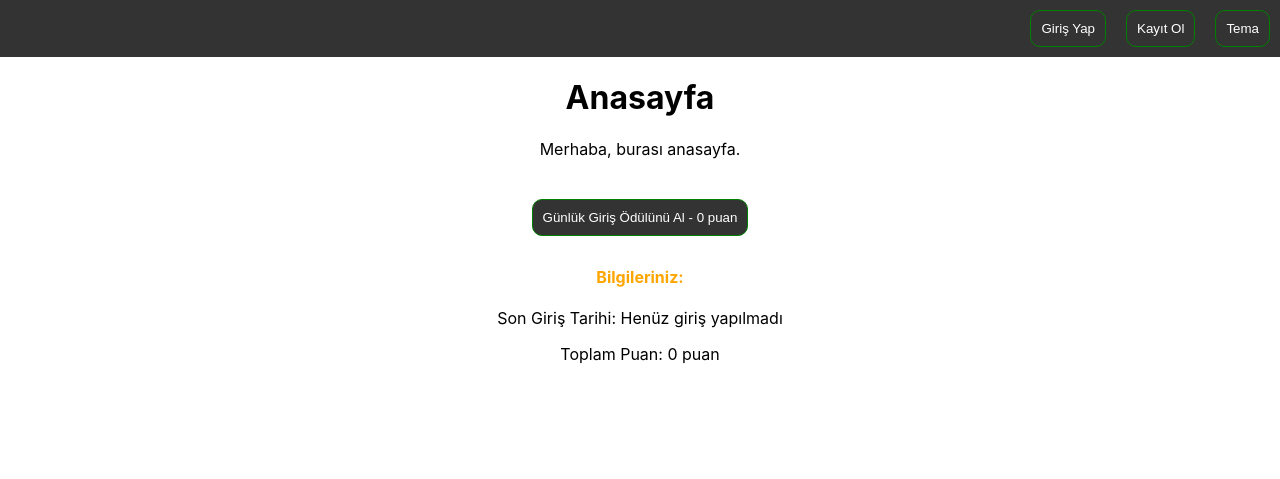
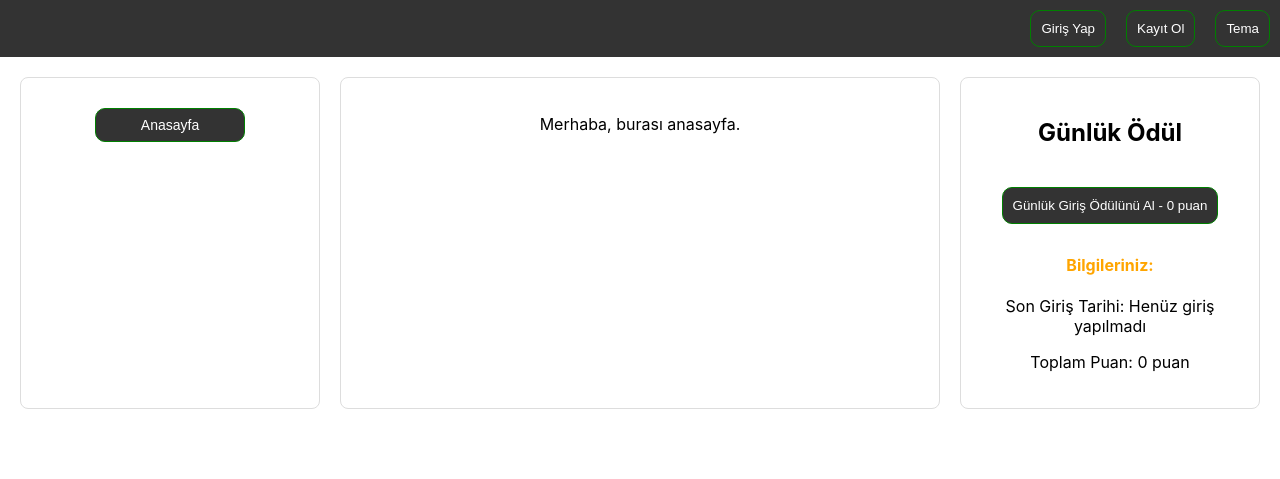
Before and after one commit to ataberkcetinkaya/StoryApp, a React (Create React App) app: page / in a window 1280 px wide. Shown: the top 479 px of the page. Built offline with nearby package versions, Linux system fonts and the light colour scheme; no server answers; the database is empty.

Commit message:
Grid Arrangement

```diff
--- a/package.json
+++ b/package.json
@@ -1,6 +1,6 @@
 {
   "name": "storyapp",
-  "version": "1.5.1",
+  "version": "1.6.0",
   "private": true,
   "dependencies": {
     "@testing-library/jest-dom": "^5.17.0",
--- a/src/pages/Home/Home.css
+++ b/src/pages/Home/Home.css
@@ -124,3 +124,106 @@ span {
     opacity: 0;
   }
 }
+
+/* Genel Grid Yapısı */
+.homepage-grid {
+  display: grid;
+  grid-template-columns: 1fr 2fr 1fr;
+  gap: 20px;
+  padding: 20px;
+}
+
+/* Grid Bölümleri */
+.left-section,
+.middle-section,
+.right-section {
+  border: 1px solid #ddd;
+  border-radius: 8px;
+  padding: 20px;
+  display: block; /* Desktop görünümde tüm bölümleri göster */
+}
+
+/* Mobil Görünüm */
+@media (max-width: 768px) {
+  .homepage-grid {
+    display: block;
+  }
+
+  .homepage-grid .left-section.active,
+  .homepage-grid .middle-section.active,
+  .homepage-grid .right-section.active {
+    display: block;
+  }
+
+  .bottom-navbar {
+    display: flex; /* Sadece mobilde görünür */
+  }
+}
+
+/* Desktop Görünüm */
+@media (min-width: 769px) {
+  .bottom-navbar {
+    display: none; /* Desktop çözünürlükte navbar gizli */
+  }
+
+  .left-section,
+  .middle-section,
+  .right-section {
+    display: block; /* Desktop çözünürlükte tüm bölümleri görünür yap */
+  }
+}
+
+/* Alt Bar */
+.bottom-navbar {
+  position: fixed;
+  bottom: 0;
+  left: 0;
+  width: 100%;
+  justify-content: space-around;
+  align-items: center;
+  border-top: 1px solid #ddd;
+  padding: 10px 0;
+  z-index: 1000;
+}
+
+/* Dark tema için navbar arka plan rengi */
+body.dark .bottom-navbar {
+  background-color: #333;
+  color: white;
+}
+/* Light tema için navbar arka plan rengi */
+body.white .bottom-navbar {
+  background-color: #f8f8f8;
+  color: black;
+}
+
+.bottom-navbar button {
+  background: none;
+  border: none;
+  font-size: 16px;
+  cursor: pointer;
+  color: #888;
+}
+
+.bottom-navbar button.active {
+  color: rgb(50, 244, 50);
+  font-weight: bold;
+}
+
+.bottom-navbar button:hover {
+  color: rgb(50, 244, 50);
+}
+
+/* LEFT BUTTON CONTAINER */
+.left-button-container {
+  display: flex;
+  flex-direction: column; /* Butonları alt alta sıralar */
+  align-items: center;
+}
+
+.left-button-container button {
+  margin-bottom: 10px; /* Butonlar arasında boşluk bırakır */
+  font-size: 14px; /* Yazı boyutunu küçültür */
+  padding: 8px 12px; /* İç boşlukları küçültür */
+  width: 150px; /* Buton genişliğini ayarlar */
+}
--- a/src/pages/Home/Home.js
+++ b/src/pages/Home/Home.js
@@ -6,6 +6,7 @@ import { signOut } from 'firebase/auth';
 import { auth, db } from '../../firebase';
 import { collection, getDocs } from 'firebase/firestore';
 import DailyReward from '../Games/DailyReward';
+import GuessTheNumber from '../Games/GuessTheNumber';
 
 export default function Home() {
 
@@ -47,6 +48,86 @@ export default function Home() {
     setIsExpanded(!isExpanded);
   };
 
+  const [activeSection, setActiveSection] = useState("left");
+  const [isMobile, setIsMobile] = useState(window.innerWidth <= 768);
+
+  useEffect(() => {
+    const handleResize = () => {
+      setIsMobile(window.innerWidth <= 768);
+    };
+    window.addEventListener("resize", handleResize);
+    return () => window.removeEventListener("resize", handleResize);
+  }, []);
+
+  const renderSection = () => {
+    //mobile için
+    if (isMobile) {
+      switch (activeSection) {
+        case "left":
+          return (
+            <div className="left-section">
+              {currentUser ? (
+                <>
+                  <p>Story App'e Hoşgeldin, <p className="currentUser">{currentUser.username}</p></p>
+                </>
+              ) : (
+                <p>Merhaba, burası anasayfa.</p>
+              )}
+            </div>
+          );
+        case "middle":
+          return (
+            <div className="middle-section">
+              <GuessTheNumber />
+            </div>
+          );
+        case "right":
+          return (
+            <div className="right-section">
+              <h2>Günlük Ödül</h2>
+              <DailyReward />
+            </div>
+          );
+        default:
+          return null;
+      }
+    }
+    //normalde 768px'den büyük ekranlar için
+    else {
+      return (
+        <div className="homepage-grid">
+          <div className="left-section">
+            <div className='left-button-container'>
+              <Link to="/">
+                <button>Anasayfa</button>
+              </Link>
+              {currentUser ? (
+                <Link to="/games/guess-the-number">
+                  <button>Sayı Tahmin</button>
+                </Link>
+              ) : (
+                <></>
+              )}
+            </div>
+          </div>
+          <div className="middle-section">
+              {currentUser ? (
+                <>
+                  <p>Story App'e Hoşgeldin, <p className="currentUser">{currentUser.username}</p></p>
+                </>
+              ) : (
+                <p>Merhaba, burası anasayfa.</p>
+              )}
+          </div>
+          <div className="right-section">
+            <h2>Günlük Ödül</h2>
+            <DailyReward />
+          </div>
+        </div>
+      );
+    }
+  };
+
   return (
     <div>
       <div className='navbar'>
@@ -69,20 +150,31 @@ export default function Home() {
         <button onClick={changeTheme}>Tema</button>
       </div>
 
-      <div>
-        <h1>Anasayfa</h1>
-        {currentUser ? (
-          <>
-          <p>Story App'e Hoşgeldin, <p className="currentUser">{currentUser.username}</p></p>
-          <Link to="/games/guess-the-number">
-            <button style={{ padding: '1px 10px' }}><p className="blinkText">Sayı Tahmin Oyna! Puan Kazan!</p></button>
-          </Link>
-          </>
-        ) : (
-          <p>Merhaba, burası anasayfa.</p>
-        )}
+      {renderSection()}
 
-        <DailyReward />
+      {/* Alt Gezinti Barı */}
+      {isMobile && (
+        <div className="bottom-navbar">
+          <button
+            onClick={() => setActiveSection("left")}
+            className={activeSection === "left" ? "active" : ""}
+          >
+            Anasayfa
+          </button>
+          <button
+            onClick={() => setActiveSection("middle")}
+            className={activeSection === "middle" ? "active" : ""}
+          >
+            Sayı Tahmin
+          </button>
+          <button
+            onClick={() => setActiveSection("right")}
+            className={activeSection === "right" ? "active" : ""}
+          >
+            Günlük Ödül
+          </button>
+        </div>
+      )}
 
         <div className='kayitliKullanicilar' onClick={toggleDropdown}>
           <h2>Kayıtlı Kullanıcılar</h2>
@@ -102,8 +194,6 @@ export default function Home() {
             )}
         </div>
 
-      </div>
-
     </div>
   );
 }
```
